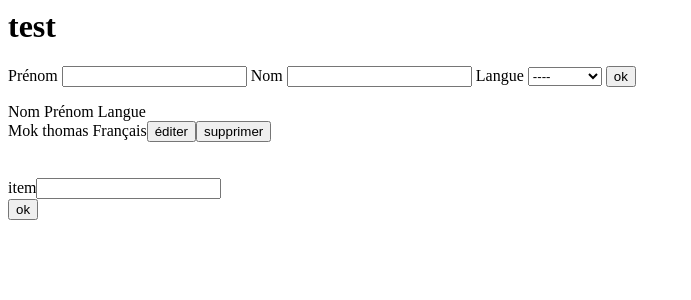
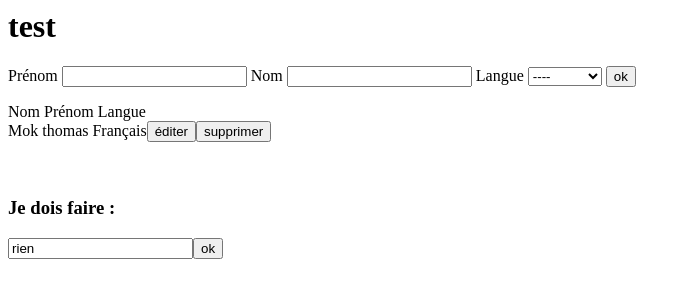
Before and after one commit to masalthunlass/todolist, a React app: page / in a window 1280 px wide. Shown: the top 300 px of the page, without its empty margins (0-691 px from the left). Built offline with nearby package versions, Linux system fonts and the light colour scheme.

Commit message:
basic todolist connected to redux store

```diff
--- a/src/component/App.tsx
+++ b/src/component/App.tsx
@@ -1,33 +1,15 @@
 import React from 'react';
-import Item from './Item';
-import DisplayItem from './DisplayItem';
+import TodoListManagement from './todolist/TodoListManagement';
 import UserManagement from './user/UserManagement';
 
 const App : React.FC = () => {
-
-    const [itemValue, setItemValue] = React.useState();
 
 
     return (<>
         <UserManagement></UserManagement>
         <br /><br />
-        <form onSubmit={onSubmit(setItemValue)}>
-            <Item itemValue={itemValue} onChange={onChangeItem(setItemValue)}></Item>
-            <button type="submit">ok</button>
-        </form>
-            <DisplayItem itemValue={itemValue} ></DisplayItem></>);
+        <TodoListManagement></TodoListManagement></>);
 }
 
 
-const onChangeItem = (setItemValue) => (value) => {
-    setItemValue( value );
-}
-
-const onSubmit = (setItemValue) => (event) => {
-    setItemValue( event.target.value );
-    event.preventDefault();
-}
-
-
-
 export default App;
--- a/src/component/DisplayItem.tsx
+++ /dev/null
@@ -1,10 +0,0 @@
-import React from 'react';
-
-
-const  DisplayItem: React.FC<{ itemValue: string }> = ( {itemValue}) =>  {
-
-    return (<p>{itemValue}</p>);
-
-}
-
-export default  DisplayItem ;
--- a/src/component/Item.tsx
+++ /dev/null
@@ -1,28 +0,0 @@
-import React from 'react';
-
-interface ItemProps {
-    itemValue: string;
-    onChange: (value: string) => void;
-}
-
-const Item: React.FC<ItemProps> = (itemProps) => {
-
-    const [itemValue, setItemValue] = React.useState('');
-
-
-    return (<div><label>item</label>
-        <input type="text" value={itemValue} onChange={onChange(itemProps, setItemValue) } ></input>
-
-    </div>);
-
-
-
-}
-
-const onChange = (itemProps, setItemValue) => (event) =>  {
-    setItemValue( event.target.value );
-    if (itemProps.onChange) {
-        itemProps.onChange(event.target.value);
-    }
-}
-export default Item;
--- /dev/null
+++ b/src/component/todolist/TodoListManagement.tsx
@@ -0,0 +1,60 @@
+
+import React from 'react';
+import { connect, useDispatch } from 'react-redux';
+import actionsCreator from '../../store/actions';
+import { AppState } from '../../store/store';
+
+interface StateProps {
+    todos: string[];
+}
+
+interface DispatchProps {
+    addTodo: (string) => void;
+}
+
+interface OwnProps {
+    todo: string;
+}
+
+const mapStateToProps = (state: AppState)=> {
+    return {
+        todos: state.todos || []
+    }
+}
+
+
+const mapDispatchToProps = (dispatch) =>  {
+    return {
+        addTodo: todo => { dispatch(actionsCreator.addTodo(todo))}
+    }
+}
+
+type Props = StateProps & DispatchProps & OwnProps;
+
+
+const TodoListManagement: React.FC<Props> = (props) => {
+
+    const [todo, setTodo] = React.useState('rien');
+    const dispatch = useDispatch();
+
+
+    return (<div id="todolist">
+        <h3>Je dois faire :</h3>
+        <input type="text" value={todo} onChange={onChange(setTodo)} ></input>
+        <button onClick={() => props.addTodo(todo) } >ok</button>
+        {
+            props.todos.map((todo: string) => {
+                return (<p> - {todo}</p>);
+            })
+        }
+    </div>);
+}
+
+const onChange = (setTodo) => (event) => {
+    const fieldValue: string = event.target.value;
+    setTodo(fieldValue);
+};
+
+
+
+export default connect(mapStateToProps, mapDispatchToProps)(TodoListManagement);
--- a/src/component/user/UserManagement.tsx
+++ b/src/component/user/UserManagement.tsx
@@ -19,8 +19,6 @@ const UserManagement : React.FC = () => {
            };
            getUsers();
     });
-
-
 
     return ( <div id="user">
     <UserCreation onSubmit={onCreateUserRequest(users, setUsers)} editableUser={editableUser}></UserCreation>
--- a/src/index.tsx
+++ b/src/index.tsx
@@ -3,7 +3,7 @@ import ReactDom from 'react-dom';
 import App from './component/App';
 import { Provider } from 'react-redux';
 
-import store from './store';
+import store from './store/store';
 
 const container = document.getElementById('projet');
 
--- a/src/reducers/index.ts
+++ /dev/null
@@ -1,6 +0,0 @@
-import { Reducer } from 'redux';
-const reducer: Reducer = (state, action) => {
-    return state;
-};
-
-export default reducer;
--- a/src/store.ts
+++ /dev/null
@@ -1,5 +0,0 @@
-import rootReducer from './reducers';
-import { createStore } from 'redux';
-const store = createStore(rootReducer);
-
-export default store;
--- /dev/null
+++ b/src/store/actions.ts
@@ -0,0 +1,24 @@
+import { Action } from "redux";
+import UserModel from "../component/user/userModel";
+
+/*export type UserActionTypes = 'ADD_USER' | 'REMOVE_USER';
+export type UserActions = {
+    user: UserModel,
+} & Action<UserActionTypes>;
+const addUser = (user: UserModel): UserActions => ({
+    type: 'ADD_USER',
+    user
+});*/
+
+export type TodoActionTypes = 'ADD_TO_DO';
+
+export type TodoActions = {
+    todo: string,
+} & Action<TodoActionTypes>;
+
+const addTodo = (todo: string): TodoActions => ({
+    type: 'ADD_TO_DO',
+    todo
+});
+
+export default  {addTodo };
--- /dev/null
+++ b/src/store/reducers.ts
@@ -0,0 +1,23 @@
+import { Reducer } from 'redux';
+import { TodoActions } from './actions';
+import { AppState } from './store';
+
+//not used
+/*const userReducer: Reducer<AppState, UserActions> = (state, action) => {
+    switch (action.type) {
+        case 'ADD_USER':
+            return { ...state, users: [...state.users, action.user] };
+    }
+    return state;
+};*/
+const initialState = { todos: [] };
+const todoReducer: Reducer<AppState, TodoActions> = (state = initialState, action) => {
+    switch (action.type) {
+        case 'ADD_TO_DO':
+            return { ...state, todos: [...state.todos, action.todo] };
+        default:
+            return state;
+    }
+};
+
+export default todoReducer;
--- /dev/null
+++ b/src/store/store.ts
@@ -0,0 +1,8 @@
+import rootReducer from './reducers';
+import { AnyAction, createStore, Store } from 'redux';
+
+export type AppState = {todos: string[]};
+
+const store: Store<AppState, AnyAction> = createStore(rootReducer);
+
+export default store;
```
Also changed, not shown: 3 other files (tests, documents, lock files or other folders).
